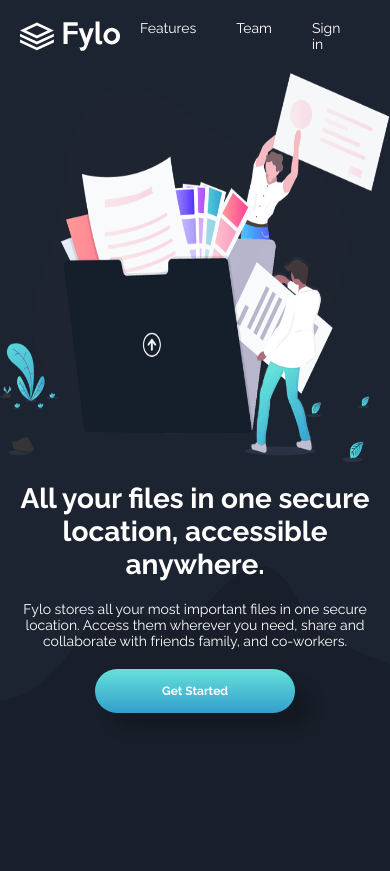
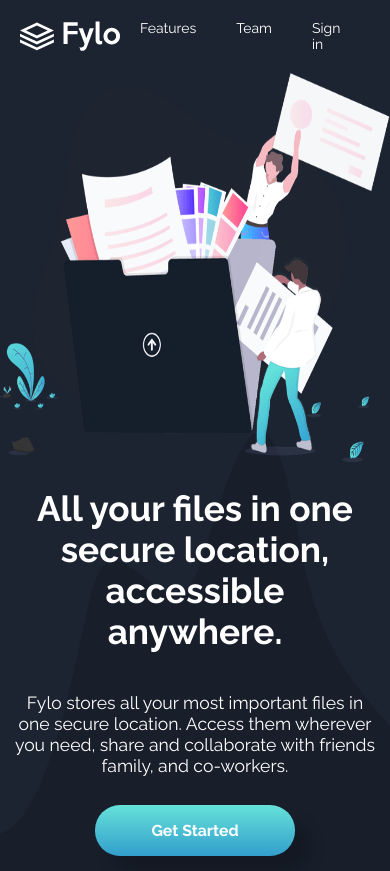
Before and after one commit to DonquixoteSabo/fylo-dark-theme, a Next.js app: page / in a window 390 px wide. Before the commit the page ends 844 px from the top, so only its background shows below. Built offline with nearby package versions, Linux system fonts and the light colour scheme.

Commit message:
feat: :iphone: Add responsive background and relative units

```diff
--- a/components/Header.js
+++ b/components/Header.js
@@ -6,38 +6,43 @@ const HeaderWrapper = styled.header`
   display: flex;
   flex-direction: column;
   align-items: center;
-  max-width: 800px;
-  background: hsl(217, 28%, 15%);
+  max-width: 1200px;
   color: ${({ theme }) => theme.colors.neutral};
   font-family: 'Raleway', sans-serif;
+
+  p,
+  h1 {
+    max-width: 525px;
+    text-align: center;
+    margin: 0.75em;
+  }
+`;
+
+const Container = styled.div`
+  display: flex;
+  justify-content: center;
   background: hsl(217, 28%, 15%) url('/images/bg-curvy-mobile.svg') no-repeat
     bottom;
-  background-size: contain;
-
-  p {
-    max-width: 425px;
-    text-align: center;
-    margin-bottom: 20px;
+  background-size: 100% 55%;
+  font-size: 1.1rem;
+  @media screen and (min-width: 786px) {
+    background-image: url('/images/bg-curvy-desktop.svg');
+    background-size: 100% 60%;
+    font-size: 1.2rem;
   }
 `;
-const H1 = styled.h1`
-  max-width: 425px;
-  text-align: center;
-  margin: 20px 0;
-`;
+
 const Button = styled.button`
+  width: 200px;
+  padding: 1em 0;
+  margin: 1em 0;
+  font: 700 0.9em 'Raleway', sans-serif;
+  color: ${({ theme }) => theme.colors.neutral};
+  box-shadow: 16px 16px 16px rgba(0, 0, 0, 0.2);
+  background: linear-gradient(hsl(176, 68%, 64%), hsl(198, 60%, 50%));
+  transition: 0.3s ease-in-out;
+  border-radius: 25px;
   border: none;
-  outline: none;
-  background: linear-gradient(hsl(176, 68%, 64%), hsl(198, 60%, 50%));
-  color: ${({ theme }) => theme.colors.neutral};
-  font-family: inherit;
-  font-size: 12px;
-  font-weight: 700;
-  padding: 15px 0;
-  width: 200px;
-  border-radius: 25px;
-  box-shadow: 16px 16px 16px rgba(0, 0, 0, 0.2);
-  transition: 0.3s ease-in-out;
   &:hover {
     background: linear-gradient(hsl(198, 60%, 50%), hsl(198, 60%, 50%));
   }
@@ -45,16 +50,17 @@ const Button = styled.button`
 
 export default function Header() {
   return (
-    <HeaderWrapper>
-      <Image src="/images/illustration-intro.png" width={425} height={425} />
-      <H1>All your files in one secure location, accessible anywhere.</H1>
-      <p>
-        Fylo stores all your most important files in one secure location. Access
-        them wherever you need, share and collaborate with friends family, and
-        co-workers.
-      </p>
-      <Button>Get Started</Button>
-      {/* <Background src="/images/bg-curvy-mobile.svg" /> */}
-    </HeaderWrapper>
+    <Container>
+      <HeaderWrapper>
+        <Image src="/images/illustration-intro.png" width={525} height={525} />
+        <h1>All your files in one secure location, accessible anywhere.</h1>
+        <p>
+          Fylo stores all your most important files in one secure location.
+          Access them wherever you need, share and collaborate with friends
+          family, and co-workers.
+        </p>
+        <Button>Get Started</Button>
+      </HeaderWrapper>
+    </Container>
   );
 }
```
